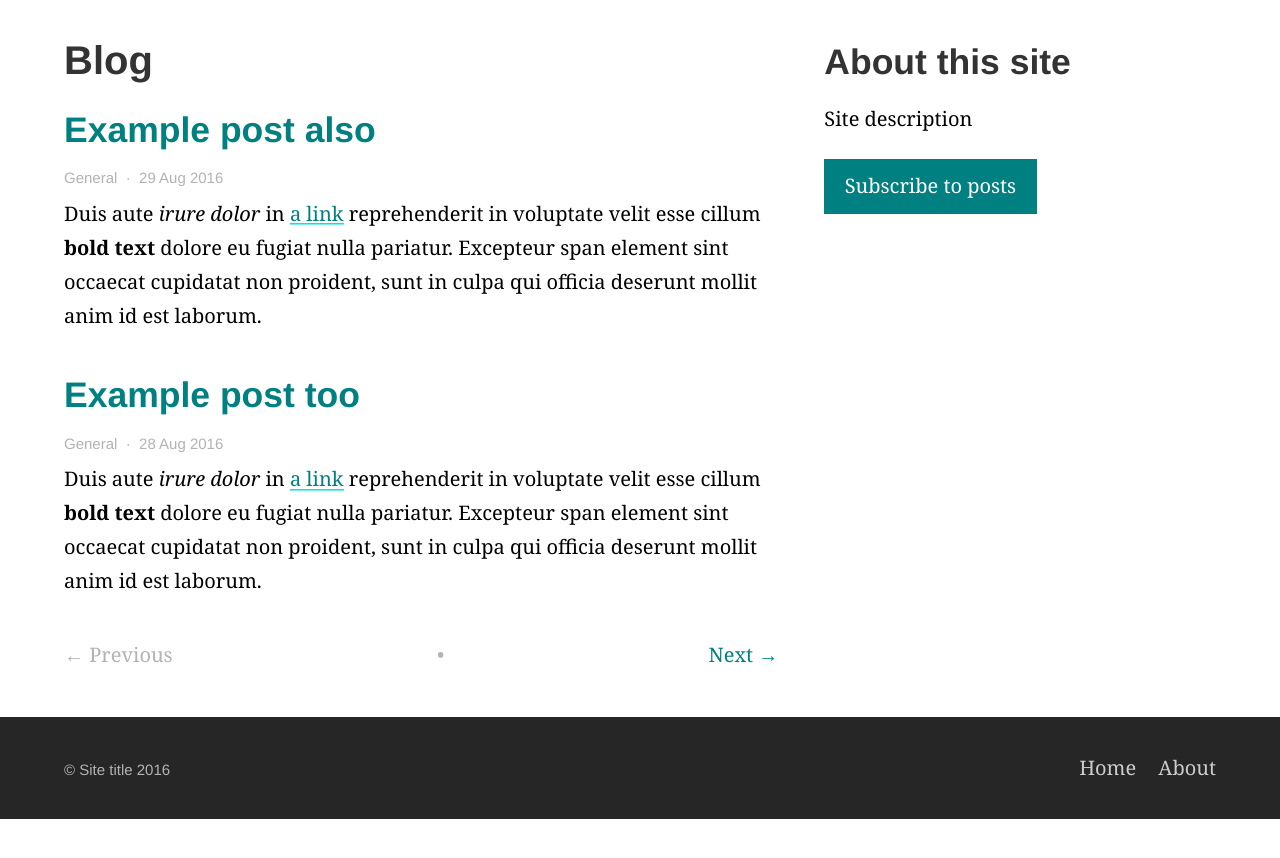
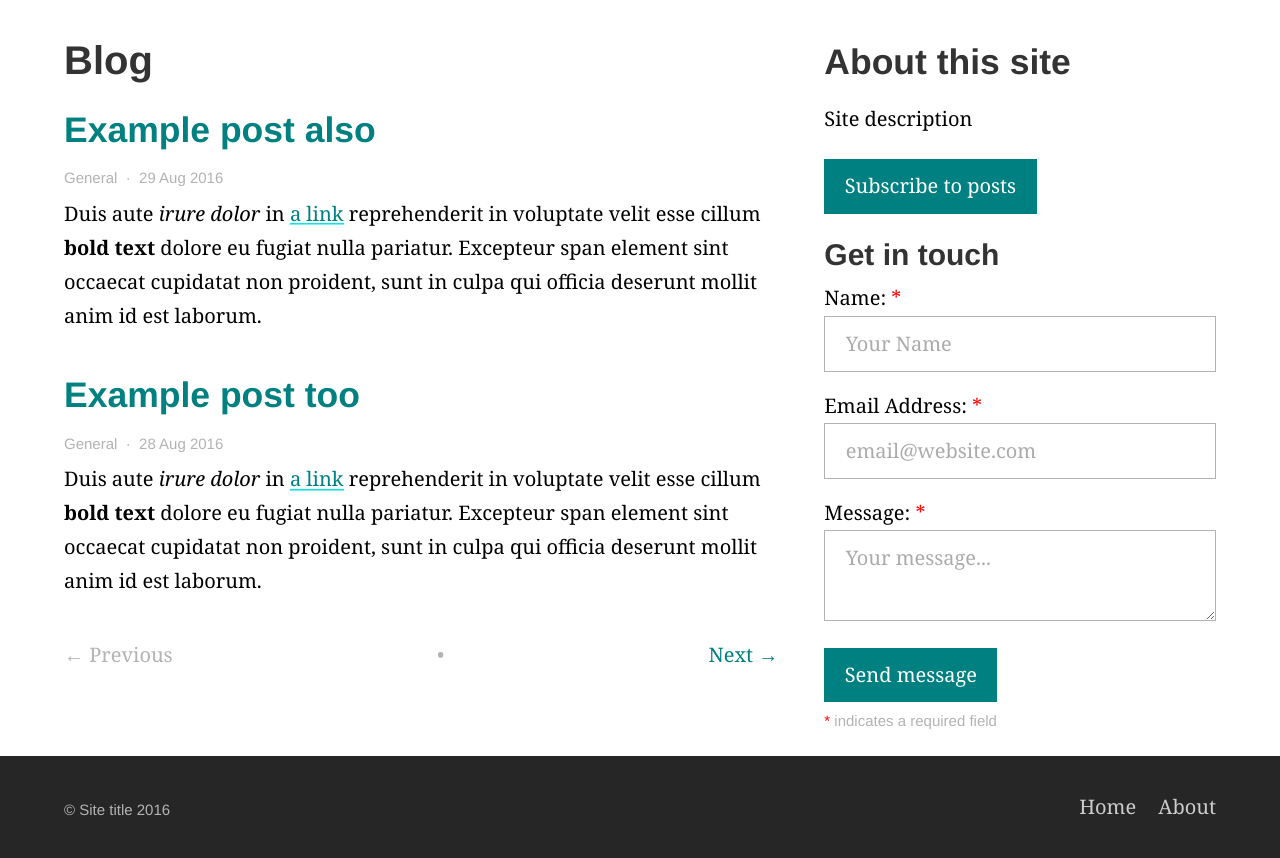
Before and after one commit to daviddarnes/alembic, a Jekyll site: the page built from blog/index.html, in a window 1280 px wide, cut to the strip 421-1279 px from the top of the page. Built offline with Jekyll 4.4.1, drawn with Linux system fonts in a browser that asks for light colours; the list of posts is cut into pages by our own code; before the commit the page ends 1240 px from its top, so only the background shows below that.

Commit message:
Adds contact form

```diff
--- a/_config.yml
+++ b/_config.yml
@@ -81,6 +81,7 @@ logo: "/images/logo.png" # Site logo, also used in jekyll-seo-tag
 description: "Site description" # Site description and default description, also used in jekyll-seo-tag
 url: "http://localhost:4000" # Site url, also used in jekyll-seo-tag
 repo: "https://github.com/org/repo"
+email: "email@website.com"
 
 # 8. Site navigation
 navigation_header:
--- a/_includes/aside.html
+++ b/_includes/aside.html
@@ -11,4 +11,7 @@
   {% if page.is_post or paginator.posts %}
     <a class="button" href="/feed.xml" title="RSS feed">Subscribe to posts</a>
   {% endif %}
+
+  <h3>Get in touch</h3>
+  {% include form-contact.html %}
 </aside>
--- /dev/null
+++ b/_includes/form-contact.html
@@ -0,0 +1,25 @@
+<div class="form  form--contact">
+    <form id="contact-form" action="" method="POST">
+        <label class="label" for="name">Name: <span class="required">*</span></label>
+        <input class="input" id="name" type="text" name="name" value="" placeholder="Your Name" required="required" />
+
+        <label class="label" for="_replyto">Email Address: <span class="required">*</span></label>
+        <input class="input" id="_replyto" type="email" name="_replyto" value="" placeholder="email@website.com" required="required" />
+
+        <label class="label" for="message">Message: <span class="required">*</span></label>
+        <textarea class="textarea" id="message" name="message" placeholder="Your message..." required="required"></textarea>
+
+        <input class="button" type="submit" value="Send message" />
+				<small class="small"><span class="required">*</span> indicates a required field</small>
+
+				<input type="text" name="_gotcha" style="display:none">
+				<input type="hidden" name="_subject" value="Message from {{ site.name }} website">
+				<input type="hidden" name="_next" value="/thanks/" />
+    </form>
+</div>
+<script>
+	var email = "{{ site.email | split: "" | reverse | join: "" }}";
+	var unraveledEmail = email.split("").reverse().join("");
+	var form = document.getElementById("contact-form");
+		form.setAttribute("action", "://formspree.io/" + unraveledEmail);
+</script>
--- a/_sass/sassline-base/_variables.scss
+++ b/_sass/sassline-base/_variables.scss
@@ -84,13 +84,25 @@ $monospacetype: (
 // Proxima Nova: 0.57, Museo Slab: 0.66, JAF Facit: 0.7, Brandon Grotesque: 0.65, Clavo: 0.7, Adelle: 0.66, FF Tisa Pro: 0.82, Jubilat: 0.66, Futura PT: 0.66, Chaparral Pro: 0.5, Minion Pro: 0.66, Myriad Pro: 0.66, Adobe Caslon Pro: 0.36
 
 // Text colours. British English.
-$headingColour: #333 !default;
-$bodyColour: darken($headingColour, 10%) !default;
-$linkColour: teal !default;
-$hoverColour: darken($linkColour, 10%) !default;
-$captionColour: lighten($headingColour, 50%) !default;
-$white: #fff !default;
+$headingColour: #2E2E2E !default;
+$bodyColour: #494949 !default;
+$linkColour: #0E58F5 !default;
+$hoverColour: #0B348B !default;
+$captionColour: #BDC8CC !default;
+$white: #FFFFFF !default;
 
 // Background colours.
-$backgroundColour: #fff !default;
-$codeBackgroundColour: darken($backgroundColour, 5%) !default;
+$backgroundColour: #FCFCFC !default;
+$codeBackgroundColour: #F5F4F2 !default;
+
+
+// Alembic reassigned variables
+$headingColour: $color__site--heading;
+$bodyColour: $color__site--body;
+$linkColour: $color__site--link;
+$hoverColour: $color__site--link--hover;
+$captionColour: $color__site--captions;
+$white: #fff;
+
+$backgroundColour: $color__site--background;
+$codeBackgroundColour: darken($color__site--background, 5%);
--- a/css/styles.scss
+++ b/css/styles.scss
@@ -1,21 +1,22 @@
 ---
 styles: true
 ---
+
+// Variables
+$color__site--background: #fff;
+$color__site--heading: #333;
+$color__site--body: darken($color__site--heading, 10%);
+$color__feature--background: darken($color__site--background, 5%);
+$color__site--captions: lighten($color__site--heading, 50%);
+$color__site--link: teal;
+$color__site--link--hover: darken($color__site--link, 10%);
+$color__site--accent: teal;
 
 
 // Frameworks
 @import "normalize";
 @import "sassline-base";
 @import "syntax";
-
-
-// Variables
-$color__site--background: $backgroundColour;
-$color__site--heading: $headingColour;
-$color__site--body: $bodyColour;
-$color__feature--background: darken($backgroundColour, 5%);
-$color__site--captions: $captionColour;
-$color__site--accent: teal;
 
 
 // Structural elements
@@ -142,7 +143,15 @@ body {
       width: 100%;
       margin-right: 0%;
       .figure--full {
-        margin-left: -50vw;
+        left: 50%;
+      }
+    }
+    &--aside-left {
+      margin-right: 0;
+      margin-left: 4%;
+      order: 2;
+      .figure--full {
+        left: 19.4%;
       }
     }
   }
@@ -163,6 +172,9 @@ body {
   }
   &--nav {
     list-style: none;
+  }
+  .item--post {
+    margin-left: 0;
   }
 }
 
@@ -195,13 +207,14 @@ img {
     position: relative;
     left: 50%;
     margin-left: -50vw;
-    @include breakpoint(break-1) {
-      margin-left: -32.9vw;
-    }
     .caption {
       padding-left: .8rem;
       padding-right: .8rem;
     }
+  }
+  @include breakpoint(break-1) {
+    &--full {
+      left: 80.6%;
     }
     &--left {
       float: left;
@@ -212,7 +225,7 @@ img {
       padding-left: .8rem;
     }
   }
-
+}
 
 // Video embeds
 .video {
@@ -229,23 +242,80 @@ img {
 }
 
 
-// Buttons and rules
+// Form elements and buttons
+button,
+.button,
+input[type="text"],
+input[type="email"],
+textarea {
+  padding: .6rem 1.2rem;
+  transition: color .1s, background-color .1s;
+  line-height: inherit;
+  border: none;
+  &:focus {
+    outline: solid .2rem invert($color__site--accent);
+  }
+}
+
+button,
+.button {
+  cursor: pointer;
+  display: inline-block;
+  background: $color__site--accent;
+  &:hover {
+    background: darken($color__site--accent, 10%);
+  }
+  &:active,
+  &:focus {
+    background: darken($color__site--accent, 15%);
+  }
+}
+
+input[type="text"],
+input[type="email"],
+textarea {
+  width: 100%;
+  margin-bottom: 1rem;
+  border: 1px solid $color__site--captions;
+  resize: vertical;
+  &:hover {
+    border-color: darken($color__site--captions, 20%);
+  }
+}
+
+label {
+  @include baseline($fontsize: zeta, $font: $bodytype, $lineheight: 2, $below: 2, $breakpoint: all);
+}
+
+.required {
+  color: red;
+}
+
+::-webkit-input-placeholder {
+  color: darken($color__site--captions, 30%);
+}
+::-moz-placeholder {
+  color: darken($color__site--captions, 30%);
+}
+:-ms-input-placeholder {
+  color: darken($color__site--captions, 30%);
+}
+:-moz-placeholder {
+  color: darken($color__site--captions, 30%);
+}
+
+// Sassline overrides
 .typeset {
   .button,
   button {
-    display: inline-block;
-    cursor: pointer;
-    border: none;
+    background-image: none;
+    text-shadow: none;
     color: lighten(invert($color__site--body), 15%);
-    background: $color__site--accent;
-    padding: .6rem 1.2rem;
-    text-shadow: none;
-    line-height: inherit;
     &:hover,
     &:active,
     &:focus {
-      border: none;
-      background: lighten($color__site--accent, 10%);
+      background-image: none;
+      color: lighten(invert($color__site--body), 15%);
     }
   }
   hr {
```
Also changed, not shown: _layouts/page-aside-left.html (added, +21 -0 lines), index.md (+2 -0 lines), page.md (+4 -1 lines). Lines whose indentation alone changed are shown as unchanged.
